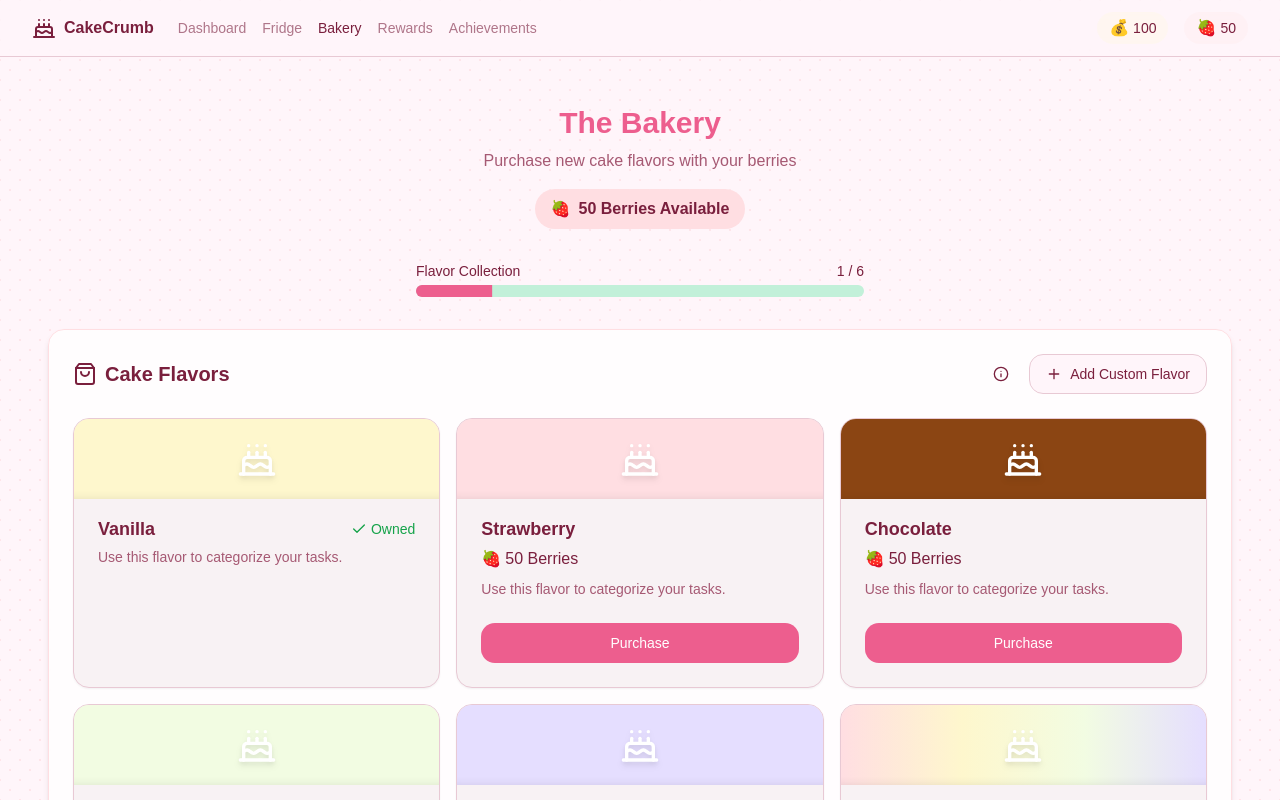
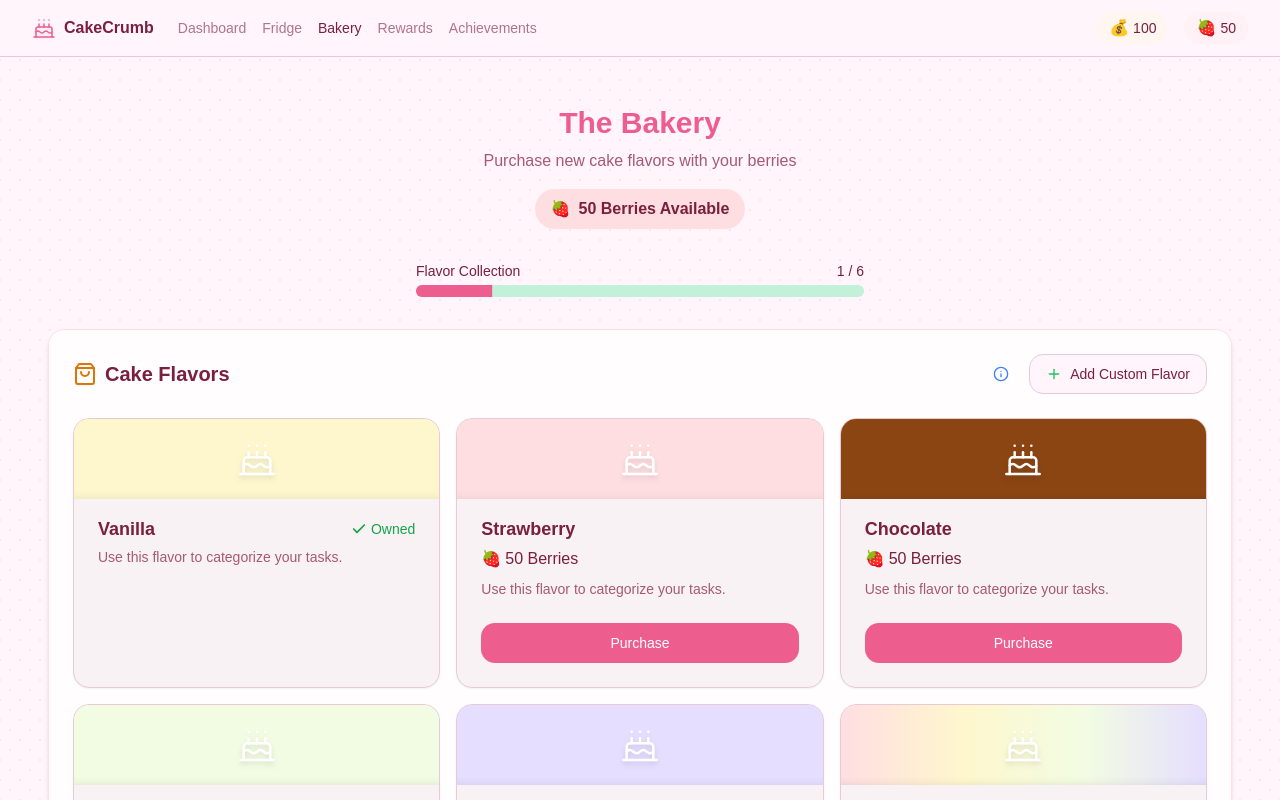
Before and after one commit to Helloshudu7/cake-crumb, a React (Vite) app: page /bakery in a window 1280 px wide. Shown: the top 800 px of the page. Built offline with nearby package versions, Linux system fonts and the light colour scheme.

Commit message:
Refactor: Improve icon realism
Improve the visual appearance of icons throughout the application.

```diff
--- a/src/components/Navbar.tsx
+++ b/src/components/Navbar.tsx
@@ -14,11 +14,31 @@ const Navbar = () => {
   };
 
   const navLinks = [
-    { path: "/", label: "Dashboard", icon: Home },
-    { path: "/fridge", label: "Fridge", icon: Refrigerator },
-    { path: "/bakery", label: "Bakery", icon: Cake },
-    { path: "/rewards", label: "Rewards", icon: ShoppingBag },
-    { path: "/achievements", label: "Achievements", icon: Award },
+    {
+      path: "/",
+      label: "Dashboard",
+      icon: (props: any) => <Home {...props} className={cn(props.className, "text-blue-500")} />
+    },
+    {
+      path: "/fridge",
+      label: "Fridge",
+      icon: (props: any) => <Refrigerator {...props} className={cn(props.className, "text-cyan-600")} />
+    },
+    {
+      path: "/bakery",
+      label: "Bakery",
+      icon: (props: any) => <Cake {...props} className={cn(props.className, "text-pink-500")} />
+    },
+    {
+      path: "/rewards",
+      label: "Rewards",
+      icon: (props: any) => <ShoppingBag {...props} className={cn(props.className, "text-amber-600")} />
+    },
+    {
+      path: "/achievements",
+      label: "Achievements",
+      icon: (props: any) => <Award {...props} className={cn(props.className, "text-purple-600")} />
+    },
   ];
 
   return (
@@ -26,7 +46,7 @@ const Navbar = () => {
       <div className="container flex h-14 items-center">
         <div className="mr-4 hidden md:flex">
           <Link to="/" className="mr-6 flex items-center space-x-2">
-            <Cake className="h-6 w-6" />
+            <Cake className="h-6 w-6 text-primary drop-shadow-sm" strokeWidth={1.5} />
             <span className="hidden font-bold sm:inline-block">
               CakeCrumb
             </span>
@@ -77,7 +97,7 @@ const Navbar = () => {
                   isActive(link.path) ? "text-primary bg-primary/10" : ""
                 )}
               >
-                <link.icon size={18} />
+                <link.icon size={18} strokeWidth={1.8} className="drop-shadow-sm" />
                 <span className="text-xs">{link.label}</span>
               </Button>
             </Link>
--- a/src/pages/Achievements.tsx
+++ b/src/pages/Achievements.tsx
@@ -34,7 +34,7 @@ const Achievements = () => {
 
         <div className="mt-6 flex flex-col items-center">
           <div className="flex gap-2 items-center mb-3">
-            <Trophy className="text-bakery-yellow" />
+            <Trophy className="text-amber-500 drop-shadow-sm" strokeWidth={1.5} />
             <span className="font-bold">{unlockedCount} / {totalAchievements} Unlocked</span>
           </div>
 
@@ -68,7 +68,7 @@ const Achievements = () => {
         </div>
 
         <div className="mt-4 inline-flex items-center px-4 py-2 bg-bakery-pink rounded-full">
-          <Star className="text-amber-500 mr-2" size={18} />
+          <Star className="text-amber-500 mr-2 drop-shadow-sm" size={18} strokeWidth={1.5} />
           <span className="font-bold">Level {userStats.level}</span>
         </div>
       </div>
@@ -99,7 +99,13 @@ const AchievementCard = ({ achievement }: { achievement: any }) => {
             "w-14 h-14 flex items-center justify-center rounded-full text-3xl",
             isLocked ? "bg-muted" : "bg-bakery-pink/20"
           )}>
-            {isLocked ? <Lock size={24} className="text-muted-foreground" /> : achievement.icon}
+            {isLocked ? (
+              <Lock size={24} className="text-muted-foreground" strokeWidth={1.5} />
+            ) : (
+              typeof achievement.icon === 'string' ? achievement.icon : (
+                <Medal className="text-amber-500" strokeWidth={1.5} />
+              )
+            )}
           </div>
 
           <div className="flex-1">
@@ -110,7 +116,7 @@ const AchievementCard = ({ achievement }: { achievement: any }) => {
                 <Tooltip>
                   <TooltipTrigger asChild>
                     <Button variant="ghost" size="icon" className="h-6 w-6">
-                      <Info size={14} />
+                      <Info size={14} className="text-blue-500" />
                     </Button>
                   </TooltipTrigger>
                   <TooltipContent>
@@ -139,7 +145,7 @@ const AchievementCard = ({ achievement }: { achievement: any }) => {
 
             {achievement.isUnlocked && (
               <div className="flex items-center gap-1 mt-2 text-xs text-green-600">
-                <Award size={14} />
+                <Award size={14} className="drop-shadow-sm" strokeWidth={2} />
                 <span>Unlocked</span>
               </div>
             )}
--- a/src/pages/Bakery.tsx
+++ b/src/pages/Bakery.tsx
@@ -124,7 +124,7 @@ const Bakery = () => {
       <div className="dashboard-section">
         <div className="flex items-center justify-between mb-6">
           <h2 className="text-xl font-bold flex items-center">
-            <ShoppingBag className="mr-2" />
+            <ShoppingBag className="mr-2 text-amber-600 drop-shadow-sm" />
             Cake Flavors
           </h2>
 
@@ -133,7 +133,7 @@ const Bakery = () => {
               <Tooltip>
                 <TooltipTrigger asChild>
                   <Button variant="ghost" size="icon">
-                    <Info size={20} />
+                    <Info size={20} className="text-blue-500" />
                   </Button>
                 </TooltipTrigger>
                 <TooltipContent>
@@ -146,7 +146,7 @@ const Bakery = () => {
             </TooltipProvider>
 
             <Button onClick={() => setShowAddFlavorDialog(true)} variant="outline" className="flex items-center gap-2">
-              <Plus size={16} />
+              <Plus size={16} className="text-green-500" />
               <span>Add Custom Flavor</span>
             </Button>
           </div>
@@ -274,7 +274,11 @@ const FlavorCard = ({
         background: typeof flavor.color === 'string' ? flavor.color : '#FEF7CD',
         boxShadow: "inset 0 -10px 10px -10px rgba(0,0,0,0.1)"
       }}>
-        <Cake size={40} className="text-white drop-shadow-md" />
+        <Cake
+          size={40}
+          className="text-white drop-shadow-md filter saturate-150"
+          strokeWidth={1.5}
+        />
       </div>
 
       <CardContent className="pt-4">
@@ -282,7 +286,7 @@ const FlavorCard = ({
           <h3 className="font-bold text-lg">{flavor.name}</h3>
           {flavor.owned && (
             <div className="flex items-center gap-1 text-green-600 text-sm">
-              <Check size={16} />
+              <Check size={16} strokeWidth={2.5} className="drop-shadow-sm" />
               <span>Owned</span>
             </div>
           )}
--- a/src/pages/Rewards.tsx
+++ b/src/pages/Rewards.tsx
@@ -107,7 +107,7 @@ const Rewards = () => {
         <h1 className="text-3xl font-bold text-primary mb-2">Rewards Shop</h1>
         <p className="text-muted-foreground">Treat yourself after completing your tasks!</p>
         <div className="mt-4 inline-flex items-center px-4 py-2 bg-bakery-yellow rounded-full">
-          <Coins size={16} className="text-amber-500 mr-2" />
+          <Coins size={16} className="text-amber-500 mr-2 drop-shadow-sm" strokeWidth={1.5} />
           <span className="font-bold">{coins} Coins Available</span>
         </div>
       </div>
@@ -115,7 +115,7 @@ const Rewards = () => {
       <div className="max-w-md mx-auto mb-8">
         <div className="flex justify-between items-center text-sm mb-1">
           <div className="flex items-center gap-1">
-            <Star size={14} className="text-amber-500" />
+            <Star size={14} className="text-amber-500 drop-shadow-sm" strokeWidth={1.5} />
             <span>Level {userStats.level}</span>
           </div>
           <span>XP: {userStats.experience} / {userStats.experienceToNextLevel}</span>
@@ -129,12 +129,12 @@ const Rewards = () => {
       <div className="dashboard-section">
         <div className="flex items-center justify-between mb-6">
           <h2 className="text-xl font-bold flex items-center">
-            <Gift className="mr-2" />
+            <Gift className="mr-2 text-pink-500 drop-shadow-sm" strokeWidth={1.5} />
             Available Rewards
           </h2>
 
           <Button onClick={() => setShowAddRewardDialog(true)} variant="outline" className="flex items-center gap-2">
-            <Plus size={16} />
+            <Plus size={16} className="text-green-500" />
             <span>Add Custom Reward</span>
           </Button>
         </div>
@@ -152,7 +152,7 @@ const Rewards = () => {
 
         <div className="mt-8 p-4 border border-bakery-yellow bg-bakery-yellow/20 rounded-lg">
           <h3 className="font-bold flex items-center mb-2">
-            <AlertTriangle size={18} className="mr-2 text-amber-500" />
+            <AlertTriangle size={18} className="mr-2 text-amber-500" strokeWidth={1.5} />
             How to Earn Coins
           </h3>
           <p className="text-sm">
@@ -296,8 +296,9 @@ const RewardCard = ({
 }) => {
   return (
     <Card className="overflow-hidden">
-      <div className="p-4 h-24 flex items-center justify-center bg-gradient-to-r from-bakery-lavender/50 to-bakery-pink/50">
-        <span className="text-5xl">{reward.image}</span>
+      <div className="p-4 h-24 flex items-center justify-center bg-gradient-to-r from-bakery-lavender/50 to-bakery-pink/50 relative">
+        <span className="text-5xl filter drop-shadow-md">{reward.image}</span>
+        <div className="absolute inset-0 bg-white/5 backdrop-blur-[0.5px]"></div>
       </div>
 
       <CardContent className="pt-4">
@@ -306,7 +307,7 @@ const RewardCard = ({
         </div>
 
         <div className="flex items-center gap-1 mb-2">
-          <Coins size={16} className="text-amber-500" />
+          <Coins size={16} className="text-amber-500 drop-shadow-sm" strokeWidth={1.5} />
           <span>{reward.price} Coins</span>
         </div>
 
```
